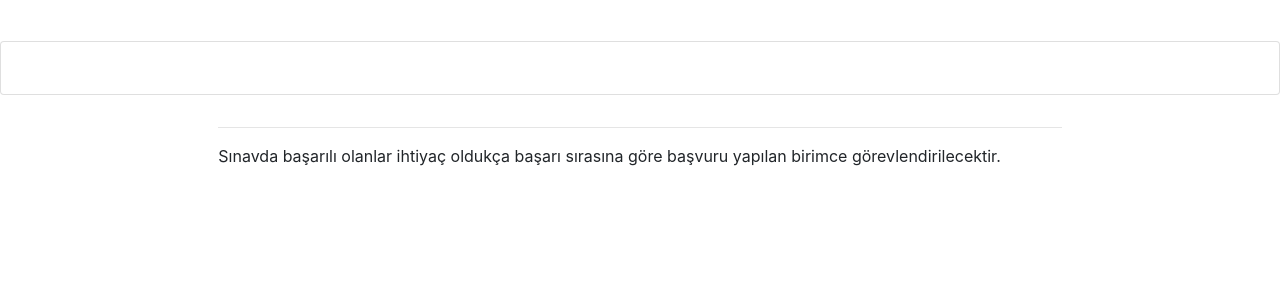
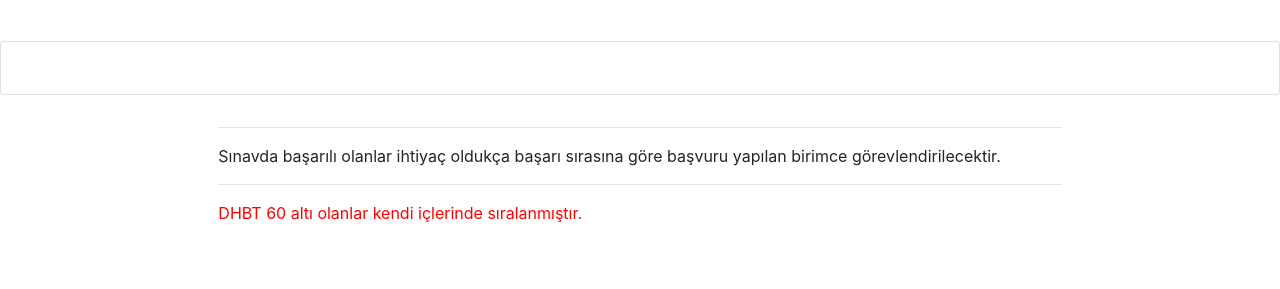
Before and after one commit to tubademir23/ExamResult, a Flask app: page / in a window 1280 px wide. Shown: the part 346-635 px from the top of the page. Run offline with Flask 2, Linux system fonts and the light colour scheme; some libraries are stand-ins or nearby versions.

Commit message:
all list

```diff
--- a/app.py
+++ b/app.py
@@ -3,8 +3,8 @@ import os
 import pandas as pd
 
 app = Flask(__name__)
-headings=( 'Sıralama', 'İlçe','İsim', 'TC Kimlik No', 'Puan')
-columns=['SIRALAMA','ILCE','ADI_SOYADI','TC', 'PUAN']
+headings=( 'Sıralama', 'İlçe','İsim', 'TC Kimlik No', 'Puan', 'DHBT')
+columns=['SIRALAMA','ILCE','ADI_SOYADI','TC', 'PUAN','DHBT']
 def get_data():
     DATA_PATH=os.path.abspath('sonuc')
     print("Sonuç Pathi:",DATA_PATH)
@@ -25,7 +25,7 @@ def index():
             return render_template('index.html', mesaj='11 haneli TC Numaranızı Giriniz!')
         data=get_data()
         sonuc= data[data['TC']==tc]
-
+        print(sonuc)
         if(sonuc.empty):
             return render_template('index.html', mesaj='Başarılı Olamadınız')
 
--- a/templates/index.html
+++ b/templates/index.html
@@ -1,6 +1,7 @@
 <!DOCTYPE html>
 <html lang="en">
     <head>
+        <link href={{ url_for('static', filename="favicon.ico") }}  rel="shortcut icon" type="image/x-icon" />
         <title>Gaziantep Sonuç Açıklama</title>
         <meta charset="UTF-8">
         <meta name="viewport" content="width=device-width, initial-scale=1">
@@ -118,6 +119,9 @@
                                 <hr>
                                 <p class="card-text">Sınavda başarılı olanlar ihtiyaç oldukça başarı sırasına göre başvuru yapılan birimce görevlendirilecektir.
                                 </p>
+                                <hr>
+                                <p class="card-text" style="color: red;">DHBT 60 altı olanlar kendi içlerinde sıralanmıştır.
+                                </p>
                             </div>
                             <div class="col-sm-2"></div>
                         </div>
```
Also changed, not shown: static/favicon.ico (added), 1 other file.
